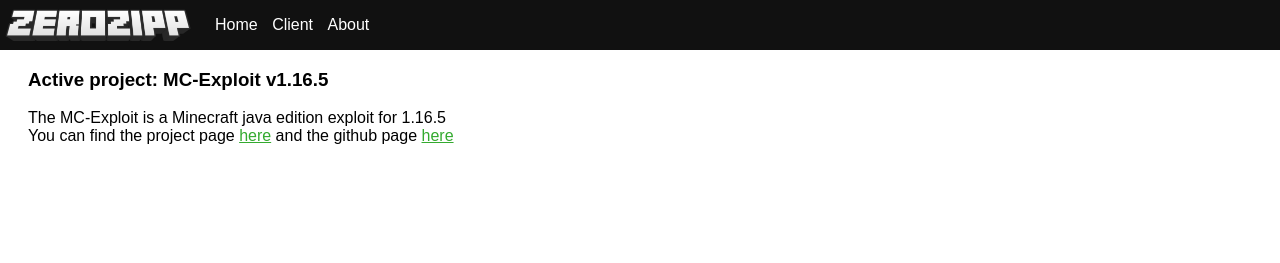
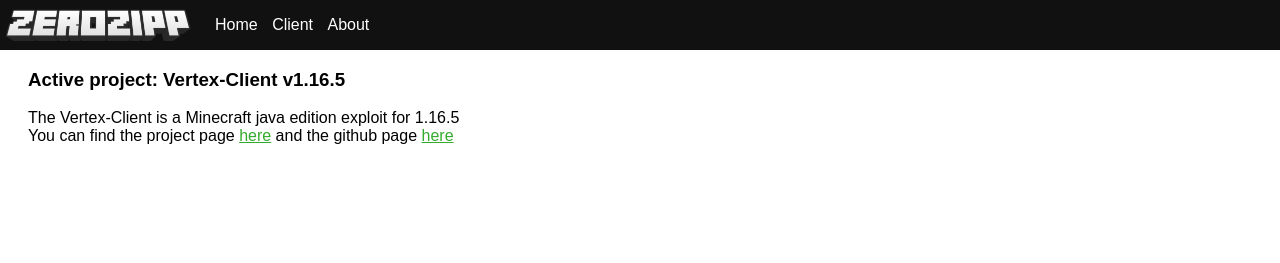
Before and after one commit to ZeroZipp/zerozipp.github.io, a Jekyll site: the page built from index.md, in a window 1280 px wide. Shown: the top 263 px of the page. Built offline with Jekyll 4.4.1, drawn with Linux system fonts in a browser that asks for light colours; our own code applies the rules of GitHub Pages for plain Markdown files.

Commit message:
Update index.md

```diff
--- a/index.md
+++ b/index.md
@@ -1,3 +1,3 @@
-<h3>Active project: MC-Exploit v1.16.5</h3>
-The MC-Exploit is a Minecraft java edition exploit for 1.16.5<br>
+<h3>Active project: Vertex-Client v1.16.5</h3>
+The Vertex-Client is a Minecraft java edition exploit for 1.16.5<br>
 You can find the project page <a class="link" href="client">here</a> and the github page <a class="link" href="https://github.com/ZeroZipp/Vetex-Client/">here</a><br>
```
